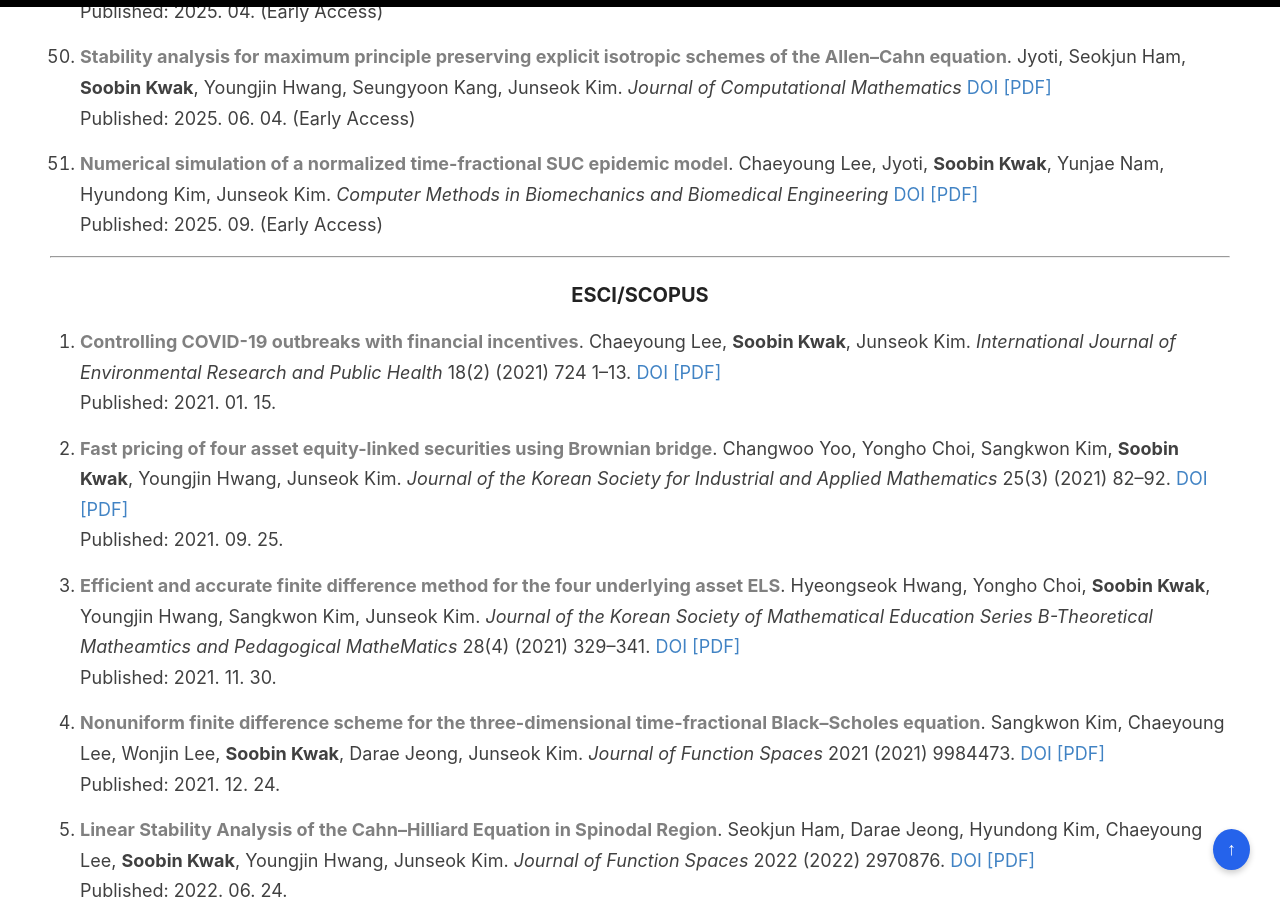
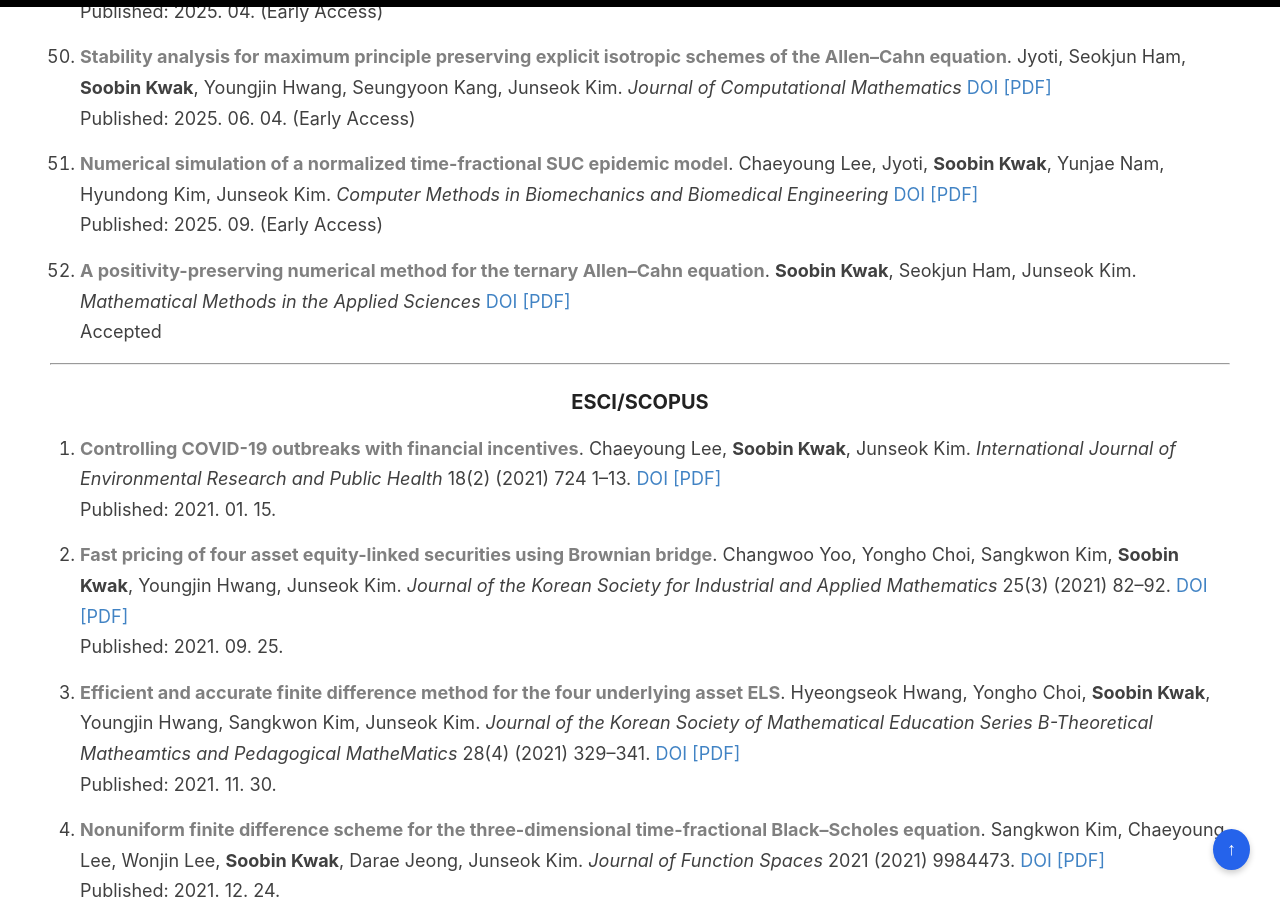
Before and after one commit to skwak/skwak.github.io, a Jekyll site: the page built from _pages/Publications.md, in a window 1280 px wide and 900 px high, scrolled down 8365 px. Built offline with Jekyll 4.4.1, drawn with Linux system fonts in a browser that asks for light colours; some of the changed text lies outside the part shown.

Commit message:
Update Publications.md

```diff
--- a/_pages/Publications.md
+++ b/_pages/Publications.md
@@ -116,8 +116,7 @@
 1. <span style="color:#808080; font-weight: bold;">Semi-automatic fingerprint image restoration algorithm using a partial differential equation</span>. Chaeyoung Lee, Sangkwon Kim, **Soobin Kwak**, Youngjin Hwang, Seokjun Ham, Seungyoon Kang, Junseok Kim. *AIMS Mathematics* 8(11) (2023) 27528–27541. [DOI](https://doi.org/10.3934/math.20231408) [[PDF]](../papers/10.3934_math.20231408.pdf)
 Published: 2023. 09. 27.
 
-1. <span style="color:#808080; font-weight: bold;">Monte Carlo simulation of the coffee-ring effect on porous papers</span>. Youngjin Hwang, Sangkwon Kim, Chaeyoung Lee, **Soobin Kwak**, Gyeonggyu Lee, Junseok Kim. *Theoretical and Computational Fluid Dynamics* 37(5) (2023) 627–637. [DOI](https://doi.org/10.1007/s00162-023-00662-1) [[PDF]](../papers/s00162-023-00662-
-1.pdf)
+1. <span style="color:#808080; font-weight: bold;">Monte Carlo simulation of the coffee-ring effect on porous papers</span>. Youngjin Hwang, Sangkwon Kim, Chaeyoung Lee, **Soobin Kwak**, Gyeonggyu Lee, Junseok Kim. *Theoretical and Computational Fluid Dynamics* 37(5) (2023) 627–637. [DOI](https://doi.org/10.1007/s00162-023-00662-1) [[PDF]](../papers/s00162-023-00662-1.pdf)
 Published: 2023. 10.
 
 1. <span style="color:#808080; font-weight: bold;">An explicit fourth-order accurate compact method for the Allen–Cahn equation</span>. Chaeyoung Lee, Seokjun Ham, Youngjin Hwang, **Soobin Kwak**, Junseok Kim. *AIMS Mathematics* 9(1) (2024) 735–762. [DOI](https://doi.org/10.3934/math.2024038) [[PDF]](../papers/10.3934_math.2024038.pdf)
@@ -246,6 +245,9 @@
 1. <span style="color:#808080; font-weight: bold;">Numerical simulation of a normalized time-fractional SUC epidemic model</span>. Chaeyoung Lee, Jyoti, **Soobin Kwak**, Yunjae Nam, Hyundong Kim, Junseok Kim. *Computer Methods in Biomechanics and Biomedical Engineering* [DOI](https://doi.org/10.1080/10255842.2025.2556313) [[PDF]](../papers/Numerical simulation of a normalized time-fractional SUC epidemic model.pdf)
 Published: 2025. 09. (Early Access)
 
+1. <span style="color:#808080; font-weight: bold;">A positivity-preserving numerical method for the ternary  Allen–Cahn equation</span>. **Soobin Kwak**, Seokjun Ham, Junseok Kim. *Mathematical Methods in the Applied Sciences* [DOI](https://doi.org/10.1002/mma.70675) [[PDF]](../papers/)
+Accepted
+
 ---
 
 ### ESCI/SCOPUS
@@ -312,8 +314,6 @@
 
 1. <span style="color:#808080; font-weight: bold;">A multigrid solver for the  Allen–Cahn equation on a virtual cubic surface</span>. Junxiang Yang, **Soobin Kwak**, Seokjun Ham, Youngjin Hwang, Hyundong Kim, Junseok Kim. *Extreme Mechanics Letters*
 
-1. <span style="color:#808080; font-weight: bold;">A positivity-preserving numerical method for the ternary  Allen–Cahn equation</span>. **Soobin Kwak**, Seokjun Ham, Junseok Kim. *Mathematical Methods in the Applied Sciences*
-
 <div style="text-align: right; font-size: 0.9em; color: gray;">
 Last updated: {{ site.time | date: "%Y-%m-%d" }}
 </div>
```
